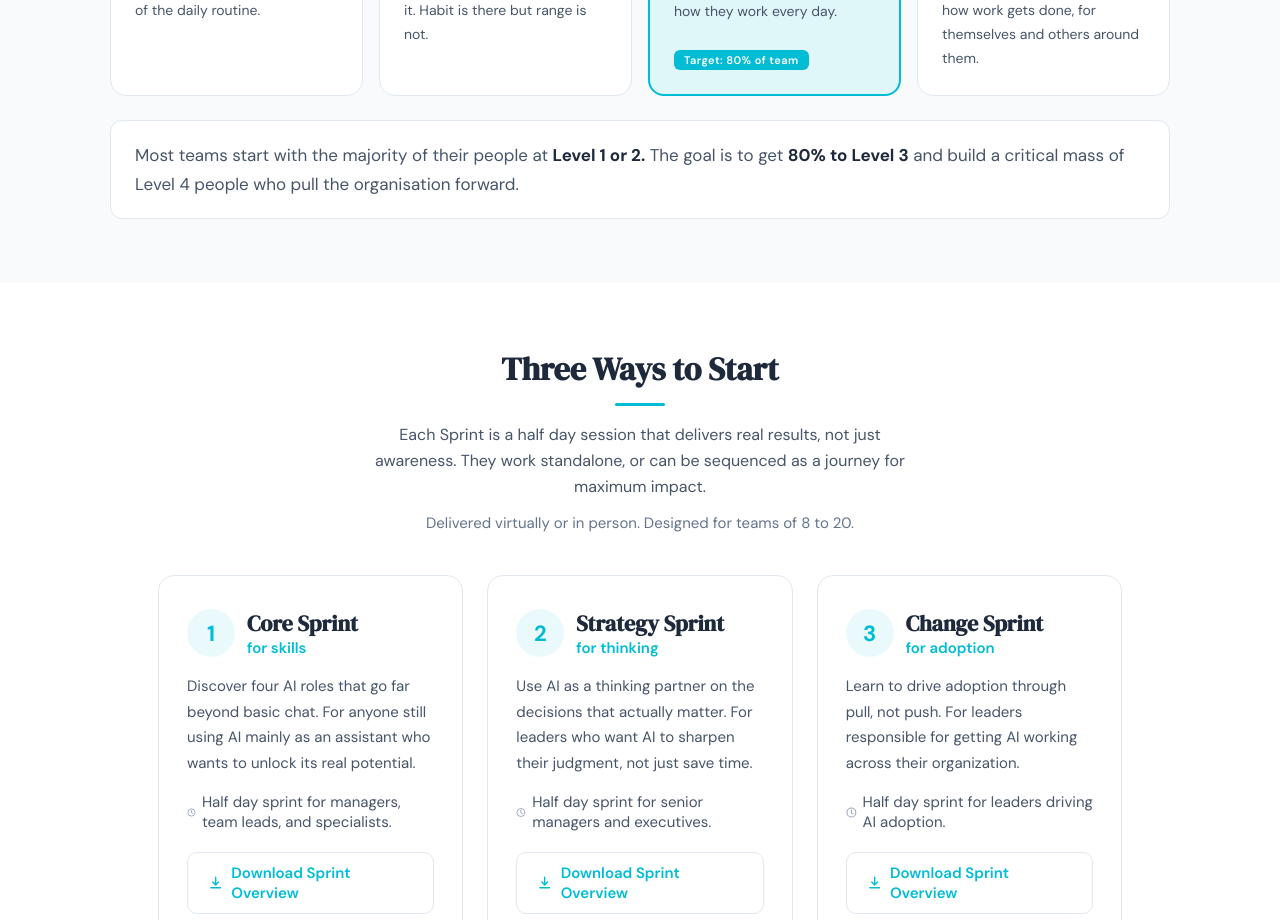
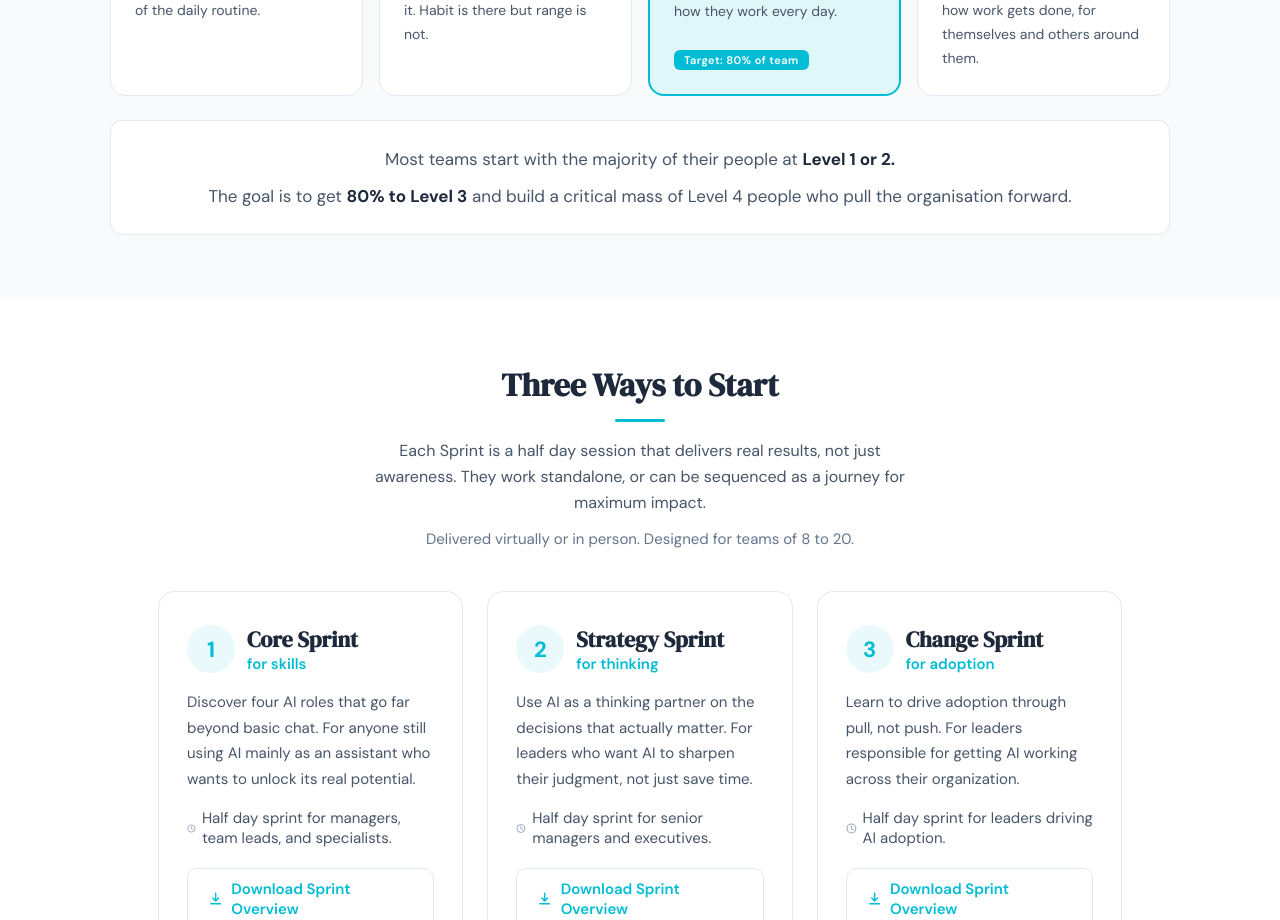
Before and after one commit to coachbay/site, a React (Vite) app: page / in a window 1280 px wide. Shown: the part 1420-2340 px from the top of the page. Built offline with nearby package versions, Linux system fonts and the light colour scheme; what @react-pdf/renderer would draw is missing.

Commit message:
Center benchmark text and split into two lines

```diff
--- a/LandingPage.jsx
+++ b/LandingPage.jsx
@@ -283,13 +283,17 @@ export default function LandingPage({ onNavigate }) {
 
           <div style={{
             marginTop: 24,
-            padding: "20px 24px",
+            padding: "24px 32px",
             background: "#fff",
             border: "1px solid #e2e8f0",
             borderRadius: 12,
+            textAlign: "center",
           }}>
+            <p style={{ color: "#475569", fontSize: 17, lineHeight: 1.7, margin: "0 0 8px" }}>
+              Most teams start with the majority of their people at <strong style={{ color: "#1e293b" }}>Level 1 or 2.</strong>
+            </p>
             <p style={{ color: "#475569", fontSize: 17, lineHeight: 1.7, margin: 0 }}>
-              Most teams start with the majority of their people at <strong style={{ color: "#1e293b" }}>Level 1 or 2.</strong> The goal is to get <strong style={{ color: "#1e293b" }}>80% to Level 3</strong> and build a critical mass of Level 4 people who pull the organisation forward.
+              The goal is to get <strong style={{ color: "#1e293b" }}>80% to Level 3</strong> and build a critical mass of Level 4 people who pull the organisation forward.
             </p>
           </div>
         </div>
```
Also changed, not shown: 3 other files (tests, documents, lock files or other folders).
